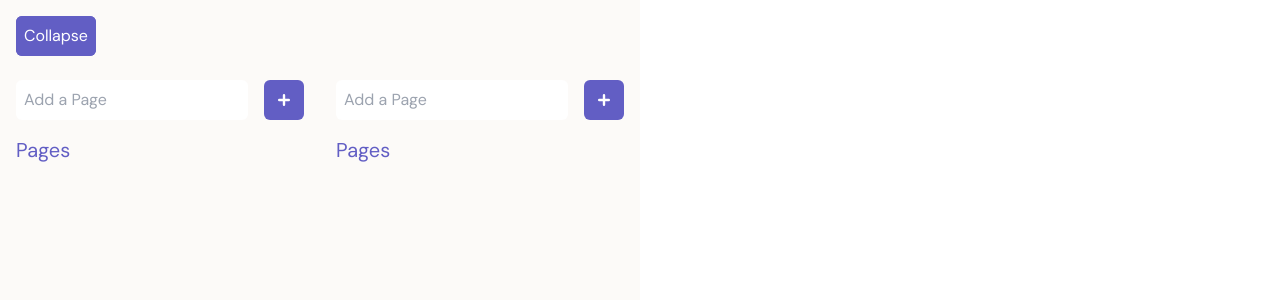
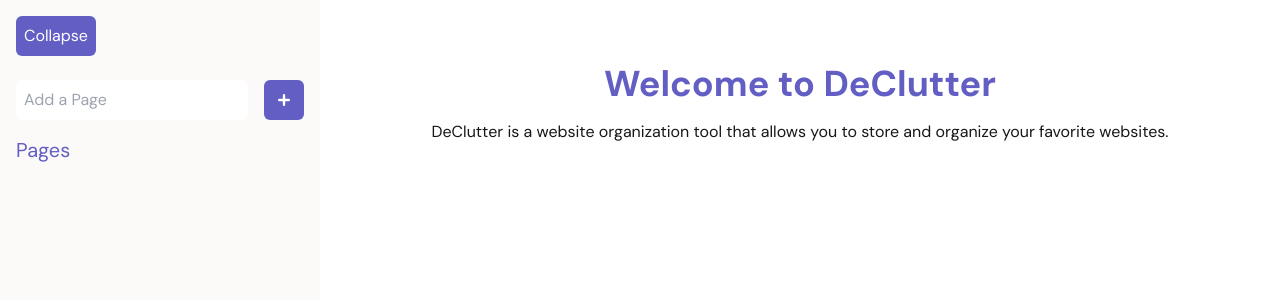
Before and after one commit to osaidahmed/deClutter, a Next.js app: page / in a window 1280 px wide. Shown: the top 300 px of the page. Built offline with nearby package versions, Linux system fonts and the light colour scheme.

Commit message:
Commit message

```diff
--- a/app/list.tsx
+++ /dev/null
@@ -1,50 +0,0 @@
-/*
-Manage a list of websites that the user appends to the list.
-Dynamic array of items where each item is an object storing website information
-*/
-
-"use client";
-import { useState } from "react";
-
-interface Website {
-    name: string;
-    url: string;
-    tag: string;
-}
-
-const List = () => {
-    const [websites, setWebsites] = useState<Website[]>([]);
-    const [name, setName] = useState<string>("");
-    const [url, setUrl] = useState<string>("");
-    const [tag, setTag] = useState<string>("");
-
-    const addWebsite = () => {
-        setWebsites([...websites, { name, url, tag }]);
-        setName("");
-        setUrl("");
-        setTag("");
-    };
-    return (
-        <div className="flex flex-col space-y-4">
-            <div>
-                <h2 className = "text-2xl text-center mb-4">Lists</h2>
-                <input type = "text" value = {name} onChange = {(e) => setName(e.target.value)} placeholder="Name"/>
-                <input type = "text" value = {url} onChange = {(e) => setUrl(e.target.value)} placeholder="URL"/>
-                <input type = "text" value = {tag} onChange = {(e) => setTag(e.target.value)} placeholder="Tag"/>
-
-                <button onClick = {addWebsite} className="transition-all duration-300 hover:bg-gray-200"> Add Website</button>
-            </div>
-
-            <ul>
-                {websites.map((website, index) => (
-                    <li key = {index} className="mb-2 grid grid-cols-2 gap-10">
-                        <a className="underline hover:underline-offset-4 " href = {website.url}>{website.name}</a>
-                        <span className="ml-4 text-gray-500"> {website.tag}</span>
-                    </li>
-                ))}
-            </ul>
-        </div>
-    );
-};
-
-export default List;
--- a/app/page.tsx
+++ b/app/page.tsx
@@ -3,7 +3,10 @@
 export default function Home() {
   return (
     <div className="flex h-screen">
-      <Sidebar />
+      <div className="flex-1">
+        <h1 className="text-4xl font-bold text-center mt-16">Welcome to DeClutter</h1>
+        <p className="text-center mt-4">DeClutter is a website organization tool that allows you to store and organize your favorite websites.</p>
+      </div>
     </div>
   );
 }
--- a/app/sidebar.tsx
+++ /dev/null
@@ -1,63 +0,0 @@
-"use client";
-import { useState } from "react";
-import { useRouter } from "next/navigation";
-
-const Sidebar = () => {
-    const router = useRouter();
-    const [isOpen, setIsOpen] = useState(true);
-    const [pageName, setPagename] = useState<string>("");
-    const [pages, setPages] = useState<string[]>([]);
-
-    useEffect(() => {
-        const savedPages = JSON.parse(localStorage.getItem("pages") || "[]");
-        setPages(savedPages);
-    }, []);
-
-    useEffect(() => {
-        localStorage.setItem("pages", JSON.stringify(pages));
-    }, [pages]);
-
-    // Function to toggle the sidebar
-    const toggleSidebar = () => {
-        setIsOpen(!isOpen);
-    };
-
-    // Function to add a new sidebar entry. A new entry is a route to a new list of websites that the user will store
-    const addSidebarEntry = () => {
-        if (pageName) {
-            setPages([...pages, pageName]);
-            router.push(`/lists/${pageName}`);
-            setPagename("");
-        }
-    };
-
-    return (
-        <div className="flex h-screen">
-            <div className={`relative transition-transform duration-300 ease-in-out transform ${isOpen ? "translate-x-0" : "-translate-x-full"} bg-sidebar text-white h-screen p-4 w-80`}>
-                {isOpen && (
-                    <div className="mt-16">
-                        <div className="flex items-center mb-4">
-                            <input type="text" value={pageName} onChange={(e) => setPagename(e.target.value)} placeholder="Add a Page" className="p-2 rounded-md text-black mr-4 flex-grow"/>
-                            <button onClick={addSidebarEntry} className="transition-all duration-300 bg-primary hover:bg-gray-200 text-white p-2 rounded-md">
-                                <svg className="w-6 h-6 text-white hover:text-gray-200" fill="currentColor" viewBox="0 0 20 20" xmlns="http://www.w3.org/2000/svg">
-                                    <path fillRule="evenodd" d="M10 5a1 1 0 011 1v3h3a1 1 0 110 2h-3v3a1 1 0 11-2 0v-3H6a1 1 0 110-2h3V6a1 1 0 011-1z" clipRule="evenodd" />
-                                </svg>
-                            </button>
-                        </div>
-                        <h2 className="text-xl mb-4">Pages</h2>
-                        <ul>
-                            {pages.map((page, index) => (
-                                <li key={index} className="mb-2 text-black underline hover:underline-offset-4 hover:text-primary">
-                                    <a href={`/lists/${page}`}>{page}</a>
-                                </li>
-                            ))}
-                        </ul>
-                    </div>
-                )}
-            </div>
-            <button onClick={toggleSidebar} className="fixed top-4 left-4 transition-all duration-300 bg-primary hover:bg-gray-200 p-2 rounded-md z-10">{isOpen ? "Collapse" : "Expand"}</button>
-        </div>
-    );
-};
-
-export default Sidebar;
```
